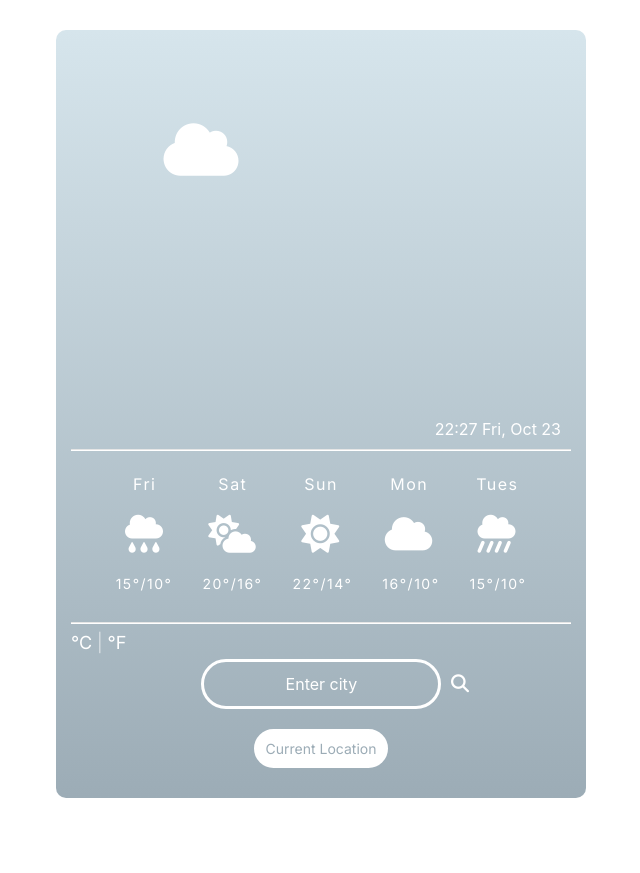
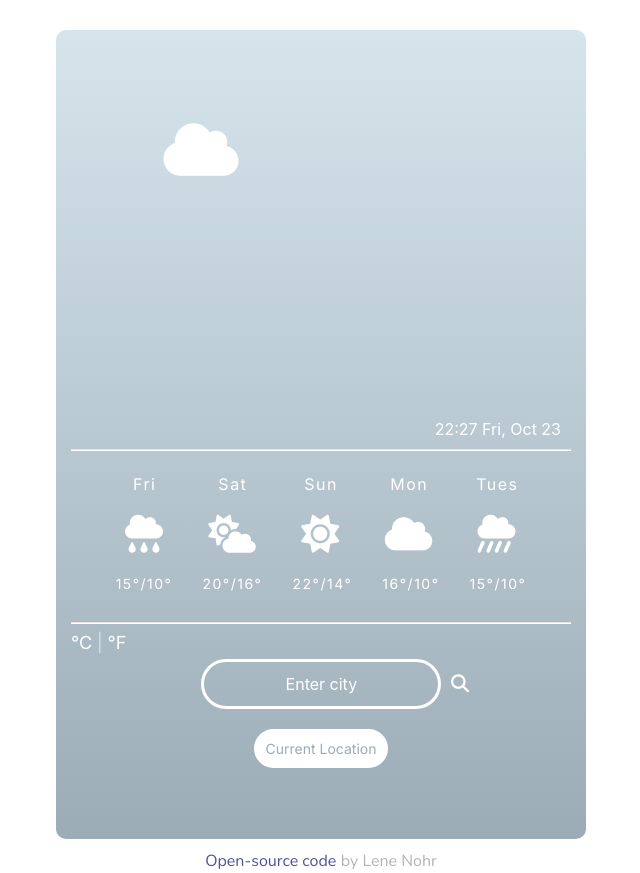
Before and after one commit to lenelaurentia/weather-app, a plain HTML site: page index.html in a window 1280 px wide. Shown: the whole page, without its empty margins (319-959 px from the left). Before the commit the page ends 828 px from the top, so only its background shows below. Drawn offline with nearby package versions, Linux system fonts and the light colour scheme.

Commit message:
Added link and style for source code

```diff
--- a/index.html
+++ b/index.html
@@ -116,8 +116,15 @@
         <button class="current-location" id="current-location">
           Current Location
         </button>
+
       </div>
+
     </div>
+    <a  id="open-source" href="https://github.com/lenelaurentia/weather-app" target="blank">Open-source code</a>
+<p id="name">by Lene Nohr</p>
+
     <script src="src/script.js"></script>
+
   </body>
-</html>
+
+  </html>
--- a/src/styles.css
+++ b/src/styles.css
@@ -189,3 +189,24 @@ select,
   color: grey;
   transition: all 200ms ease-in-out;
 }
+
+#open-source {
+  color: rgb(81, 81, 153);
+  font-family: "Nunito", sans-serif;
+  display: inline-block;
+  position: relative;
+  top: 80px;
+}
+
+#open-source:hover {
+  transition: all 200ms ease-in-out;
+  color: rgb(52, 52, 102);
+}
+
+#name {
+  color: rgb(179, 179, 179);
+  font-family: "Nunito", sans-serif;
+  display: inline-block;
+  position: relative;
+  top: 80px;
+}
```
